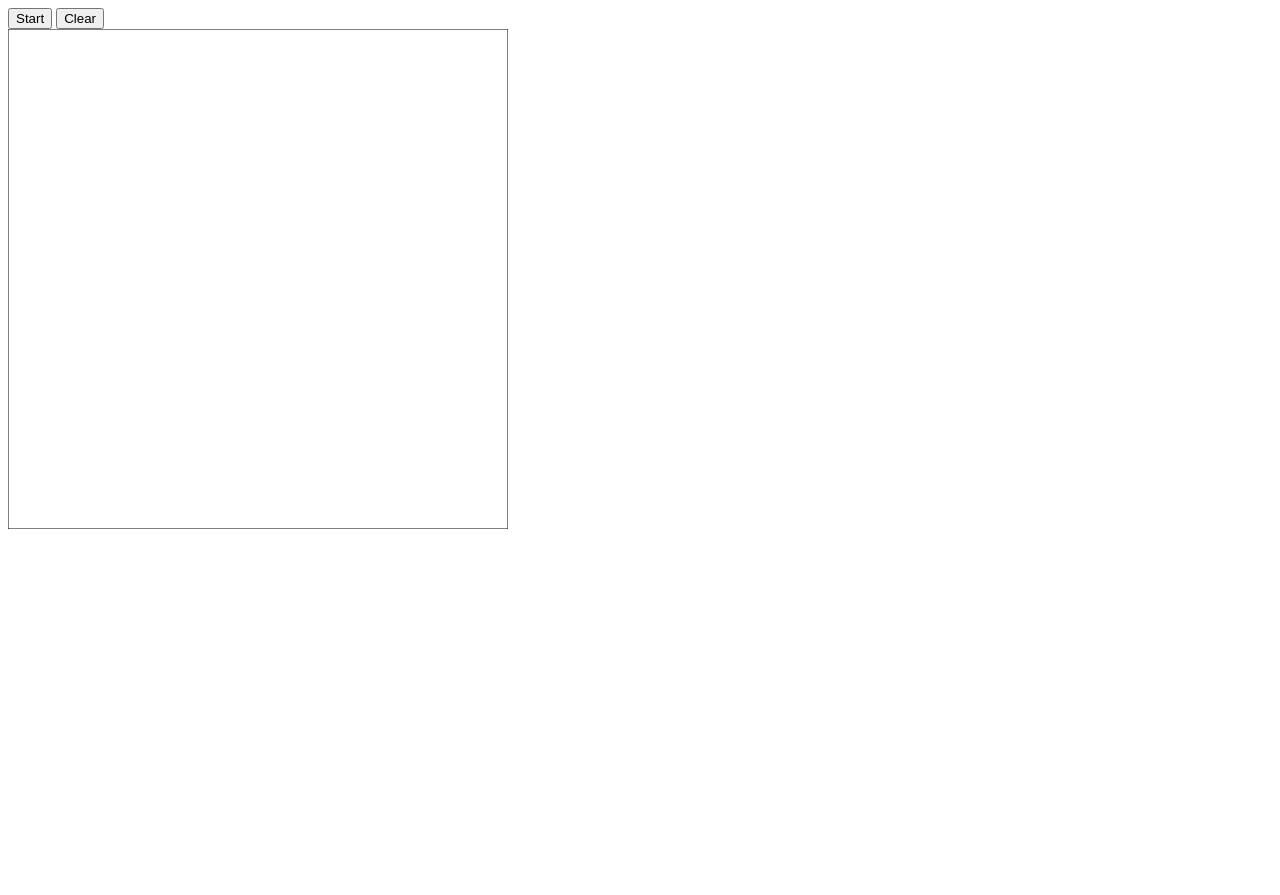
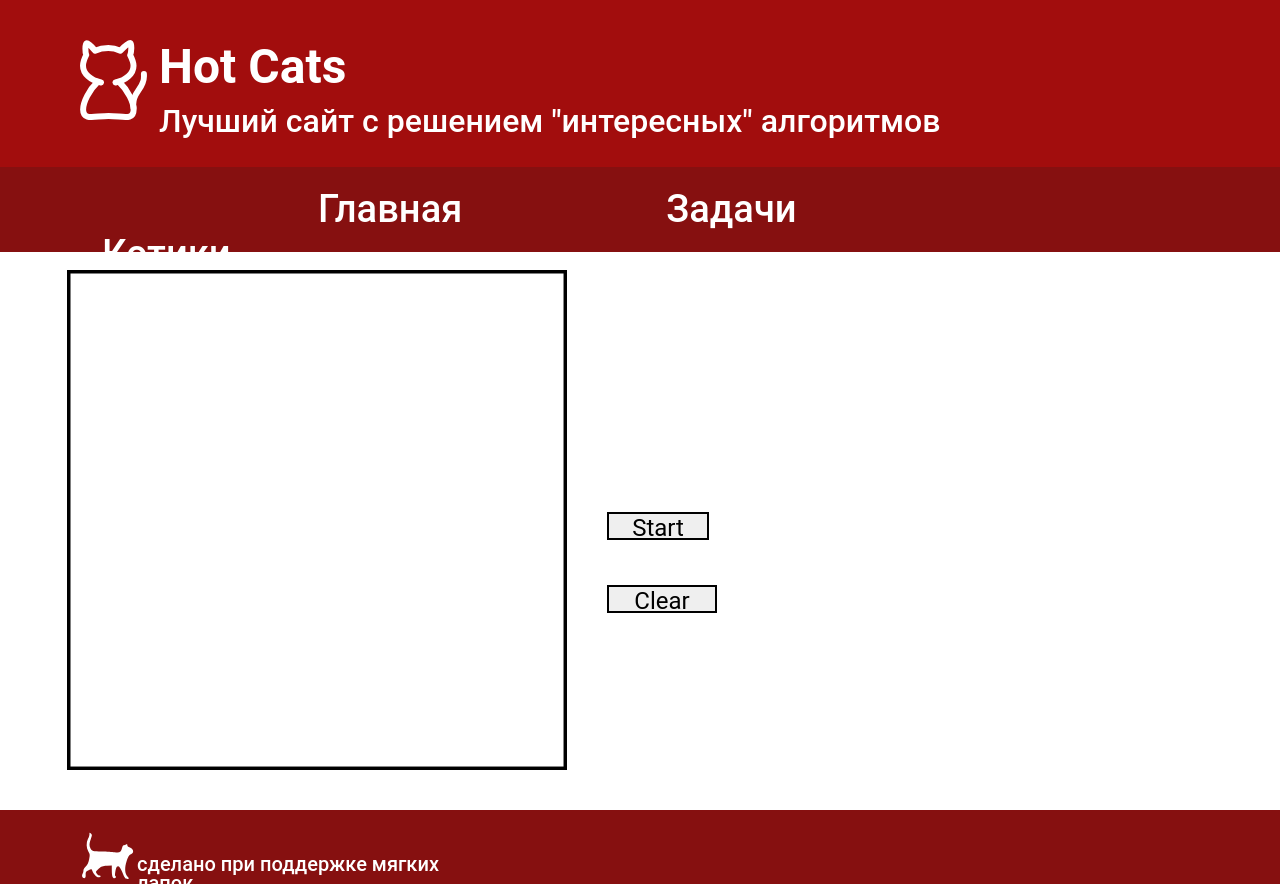
Before and after one commit to DevDaisy1/final, a plain HTML site: page project.html in a window 1280 px wide. Before the commit the page ends 800 px from the top, so only its background shows below. Drawn offline with Linux system fonts and the light colour scheme; files whose address does not match are found by name.

Commit message:
еще больше доделала

```diff
--- a/project.css
+++ b/project.css
@@ -1,13 +1,216 @@
 /* https://codepen.io/ni-kun/pen/jWKWom */
 /* general styles */
+/*обнуление стилей*/
+* {
+    padding: 0;
+    margin: 0;
+    border: 0;
+}
+
+*,
+*:before,
+*:after {
+    -moz-box-sizing: border-box;
+    -webkit-box-sizing: border-box;
+    box-sizing: border-box;
+}
+
+:focus,
+:active {
+    outline: none;
+}
+
+a:focus,
+a:active {
+    outline: none;
+}
+
+nav,
+footer,
+header,
+aside {
+    display: block;
+}
+
+html,
 body {
-    font-family: "Helvetica Neue",Helvetica,Arial,sans-serif;
+    height: 100%;
+    width: 100px;
+    font-style: 100px;
+    line-height: 1;
+    font-style: 14px;
+    -ms-text-size-adjust: 100%;
+    -moz-text-size-adjust: 100%;
+    -webkit-text-size-adjust: 100%;
+}
+
+input,
+button,
+textarea {
+    font-family: inherit;
+}
+
+input::-ms-clear {
+    display: none;
+}
+
+button {
+    cursor: pointer;
+}
+
+button::-moz-focus-inner {
+    padding: 0;
+    border: 0;
+}
+
+a,
+a:visited {
+    text-decoration: none;
+}
+
+a:hover {
+    text-decoration: none;
+}
+
+/*ul li {
+    list-style: none;
+}*/
+
+img {
+    vertical-align: top;
+}
+
+h1,
+h2,
+h3,
+h4,
+h5,
+h6 {
+    font-size: inherit;
+    font-weight: 400;
+}
+
+/*конец обнуления*/
+h1 {
+    position: absolute;
+    width: 188px;
+    height: 56px;
+    left: 159px;
+    top: 39px;
+
+    font-family: 'Roboto';
+    font-style: normal;
+    font-weight: 600;
+    font-size: 48px;
+    line-height: 56px;
+    color: #FFFFFF;
+}
+
+h3 {
+    position: absolute;
+    width: 784px;
+    height: 38px;
+    left: 159px;
+    top: 102px;
+
+    font-family: 'Roboto';
+    font-style: normal;
+    font-weight: 500;
+    font-size: 32px;
+    line-height: 38px;
+    color: #FFFFFF;
+    /* identical to box height */
+}
+
+#cat {
+    margin-top: 40px;
+    margin-left: 80px;
+}
+
+.headd {
+    position: absolute;
+    width: 100%;
+    height: 167px;
+    left: 0px;
+    top: 0px;
+
+    background: #A20D0D;
+}
+
+ul.menu {
+    list-style: none;
+    margin: 0;
+    padding-left: 0;
+
+
+}
+
+a {
+    text-decoration: none;
+
+}
+
+.menu li {
+    display: inline;
+    margin-right: -4px;
+
+
+}
+
+ul.menu a {
+    width: 144px;
+    height: 45px;
+    left: 279px;
+    top: 214px;
+    padding: 20px 102px;
+
+
+
+
+
+    font-family: 'Roboto';
+    font-style: normal;
+    font-weight: 500;
+    font-size: 38px;
+    line-height: 45px;
+    /* identical to box height */
+    color: #FFFFFF;
+
+
+}
+
+.menu {
+    /* Rectangle 10 */
+    position: absolute;
+    width: 100%;
+    height: 85px;
+    left: 0px;
+    top: 167px;
+    padding: 20px 200px;
+
+    /*   text-align: center;*/
+    background: #861010;
+}
+
+.mainBtn {
+    margin-left: 20%;
+}
+
+ul.menu a:hover {
+    background-color: #9b1313;
+
+}
+
+body {
+    font-family: "Helvetica Neue", Helvetica, Arial, sans-serif;
     font-size: 14px;
     line-height: 1.42857143;
 }
+
 label {
     font-weight: bold;
 }
+
 canvas {
     padding-left: 0;
     padding-right: 0;
@@ -15,12 +218,120 @@ canvas {
     margin-right: auto;
     display: block;
 }
+
 #container {
     margin-top: 50px;
     text-align: center;
 }
+
 /* stats */
 * {
     color: white;
-    background-color: black;
+    /*    background-color: black;*/
 }
+
+h2 {
+    position: absolute;
+    width: 383px;
+    height: 38px;
+    left: 67px;
+    top: 302px;
+
+    font-family: 'Roboto';
+    font-style: normal;
+    font-weight: 500;
+    font-size: 32px;
+    line-height: 38px;
+    /* identical to box height */
+
+
+    color: #000000;
+}
+
+canvas {
+    position: absolute;
+    width: 500px;
+    height: 500px;
+    left: 67px;
+    top: 270px;
+    position: relative;
+
+
+    border: 3px solid black;
+    background-color: #ffffff;
+}
+
+#start {
+    position: absolute;
+    width: 102px;
+    height: 28px;
+    left: 607px;
+    top: 512px;
+
+    font-family: 'Roboto';
+    font-style: normal;
+    font-weight: 400;
+    font-size: 24px;
+    line-height: 28px;
+
+    color: #000000;
+    border: 2px solid black;
+
+
+
+    color: #000000;
+
+}
+
+#clear {
+    position: absolute;
+    width: 110px;
+    height: 28px;
+    left: 607px;
+    top: 585px;
+    border: 2px solid black;
+
+    font-family: 'Roboto';
+    font-style: normal;
+    font-weight: 400;
+    font-size: 24px;
+    line-height: 28px;
+
+    color: #000000;
+
+}
+
+.foot {
+    position: absolute;
+    width: 100%;
+    height: 74px;
+    left: 0px;
+    top: 810px;
+
+    background: #861010;
+}
+
+#catFoot {
+    margin-top: 20px;
+    margin-left: 80px;
+
+}
+
+h6 {
+    position: absolute;
+    width: 320px;
+    height: 19px;
+    left: 137px;
+    top: 45px;
+
+    font-family: 'Roboto';
+    font-style: normal;
+    font-weight: 500;
+    font-size: 20px;
+    line-height: 19px;
+    /* identical to box height */
+
+
+    color: #FFFFFF;
+
+}
--- a/project.html
+++ b/project.html
@@ -1,23 +1,48 @@
 <!DOCTYPE html>
 <html lang="ru">
+
 <head>
     <meta charset="UTF-8">
     <meta http-equiv="X-UA-Compatible" content="IE=edge">
     <meta name="viewport" content="width=device-width, initial-scale=1.0">
     <title>Ants</title>
+    <link rel="stylesheet" href="project.css" />
 </head>
+
 <body>
+    <header>
+        <div class="headd">
+            <img id="cat" src="C:\Users\Пользователь\Desktop\hot cats\our project\ourProject\img\Page-1.svg" alt="" />
+            <h1>Hot Cats</h1>
+            <h3>Лучший сайт с решением "интересных" алгоритмов</h3>
+        </div>
+        <nav>
+            <ul class="menu">
+                <li><a href="index.html" class="mainBtn">Главная</a></li>
+                <li><a href="C:\Users\Пользователь\Desktop\hot cats\our project\ourProject\object.html">Задачи</a></li>
+                <li><a href="C:\Users\Пользователь\Desktop\hot cats\our project\ourProject\cats.html">Котики</a></li>
+            </ul>
+        </nav>
+    </header>
+
     <main>
         <div class="container">
-            <div >
-                <div >
-                    <button id="start" class ="task3-button">Start</button>
-                    <button id="clear" class ="task3-button">Clear</button>
-                </div>
-                <canvas class="canvas" width="500" height="500"></canvas>
-            </div>
+
+            <button id="start" class="task3-button">Start</button>
+            <button id="clear" class="task3-button">Clear</button>
+            <canvas class="canvas" width="500" height="500"></canvas>
+
         </div>
     </main>
     <script src="project.js"></script>
+    <footer>
+        <div class="foot">
+            <img id="catFoot"
+                src="C:\Users\Пользователь\Desktop\hot cats\our project\ourProject\img\whitecat_134883 1.svg" alt="" />
+            <h6>сделано при поддержке мягких лапок</h6>
+        </div>
+
+    </footer>
 </body>
+
 </html>
```
Also changed, not shown: project.js (+43 -42 lines).
